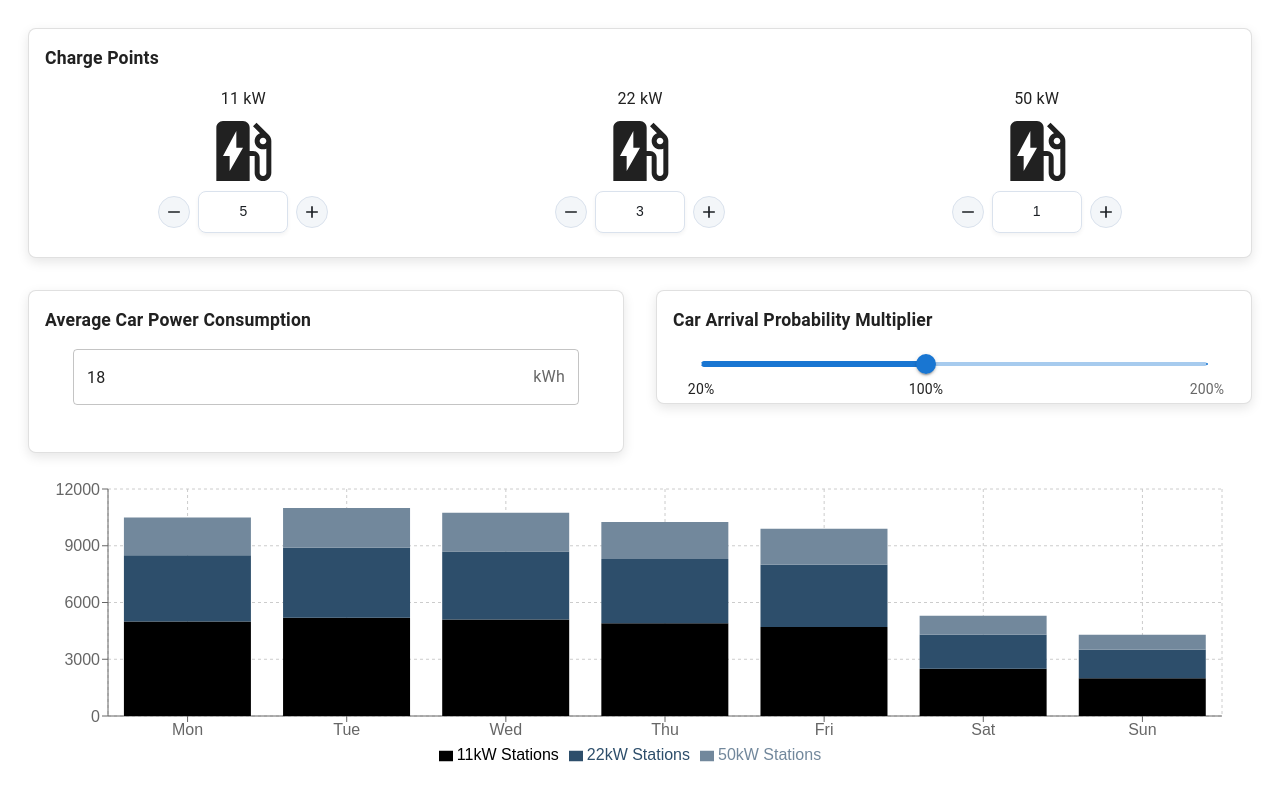
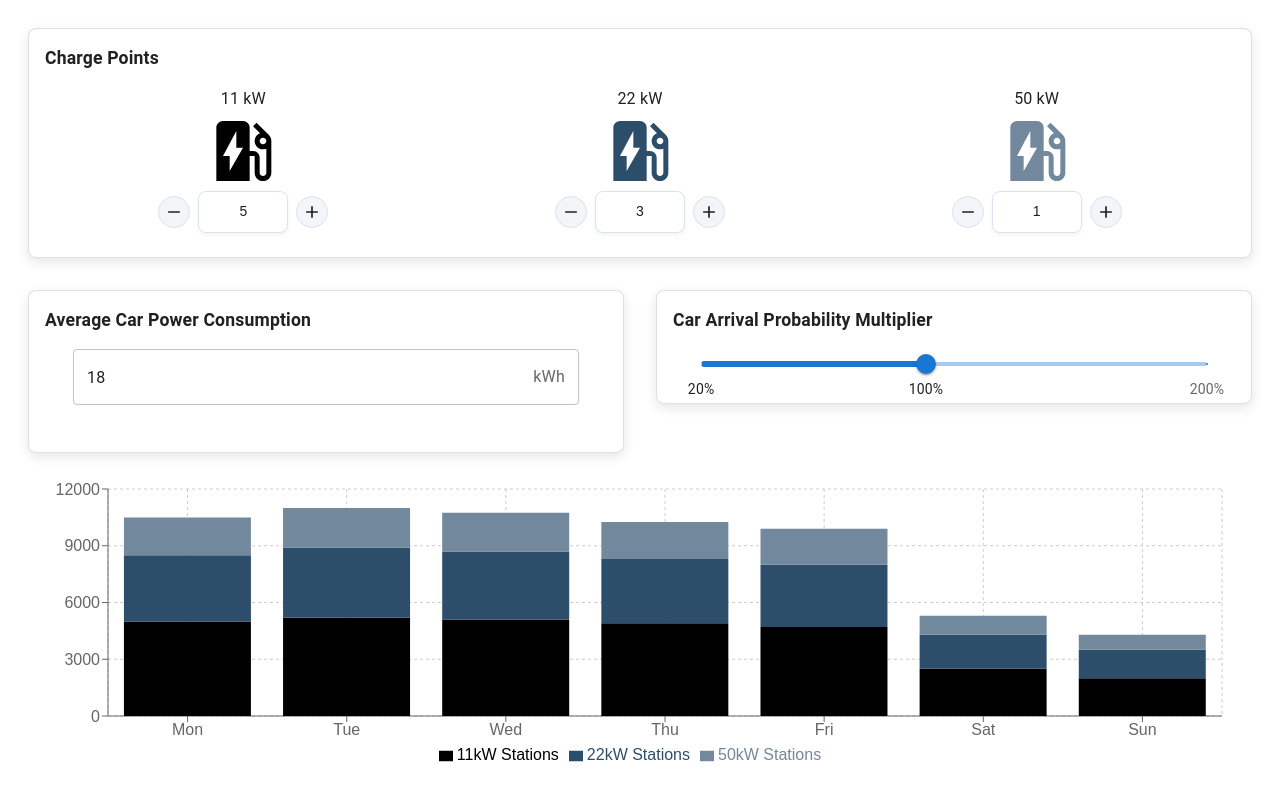
Before and after one commit to jhyahav/PowerCalc, a React (Vite) app: page / in a window 1280 px wide. Built offline with nearby package versions, Linux system fonts and the light colour scheme.

Commit message:
icon colors, make blue constants indexable by wattage

```diff
--- a/src/constants.ts
+++ b/src/constants.ts
@@ -1 +1,5 @@
-export const blue = { [0]: "#000000", [1]: "#2d4e6b", [2]: "#72889c" };
+export const blue: { [key: number]: string } = {
+  [11]: "#000000",
+  [22]: "#2d4e6b",
+  [50]: "#72889c",
+};
--- a/src/input-section/components/ViewChargepointCounter.tsx
+++ b/src/input-section/components/ViewChargepointCounter.tsx
@@ -4,12 +4,7 @@ import { FC } from "react";
 import { styled } from "@mui/material/styles";
 import { Box, Typography } from "@mui/material";
 import EvStationIcon from "@mui/icons-material/EvStation";
-
-type Props = {
-  wattage: number;
-  count: number;
-  updateCount: (count: number) => void;
-};
+import { blue } from "../../constants";
 
 type OptFuncArgs<T> = T extends (...args: infer P) => unknown ? P : never;
 type OnChange = NumberInputProps["onChange"];
@@ -22,6 +17,11 @@ const CounterContainer = styled(Box)({
   alignItems: "center",
 });
 
+type Props = {
+  wattage: number;
+  count: number;
+  updateCount: (count: number) => void;
+};
 export const ViewChargepointCounter: FC<Props> = ({
   wattage,
   count,
@@ -35,7 +35,7 @@ export const ViewChargepointCounter: FC<Props> = ({
   return (
     <CounterContainer>
       <Typography>{wattage} kW</Typography>
-      <EvStationIcon sx={{ fontSize: "5rem" }} />
+      <EvStationIcon sx={{ fontSize: "5rem", color: blue[wattage] }} />
       <QuantityInput min={0} value={count} onChange={handleChange} />
     </CounterContainer>
   );
--- a/src/output-section/EnergyConsumptionChart.tsx
+++ b/src/output-section/EnergyConsumptionChart.tsx
@@ -39,9 +39,9 @@ export const EnergyConsumptionChart = () => {
         <YAxis />
         <Tooltip formatter={tooltipFormatter} />
         <Legend formatter={formatLabel} />
-        <Bar dataKey="charge_11kW" stackId="a" fill={blue[0]} />
-        <Bar dataKey="charge_22kW" stackId="a" fill={blue[1]} />
-        <Bar dataKey="charge_50kW" stackId="a" fill={blue[2]} />
+        <Bar dataKey="charge_11kW" stackId="a" fill={blue[11]} />
+        <Bar dataKey="charge_22kW" stackId="a" fill={blue[22]} />
+        <Bar dataKey="charge_50kW" stackId="a" fill={blue[50]} />
       </BarChart>
     </ResponsiveContainer>
   );
```
